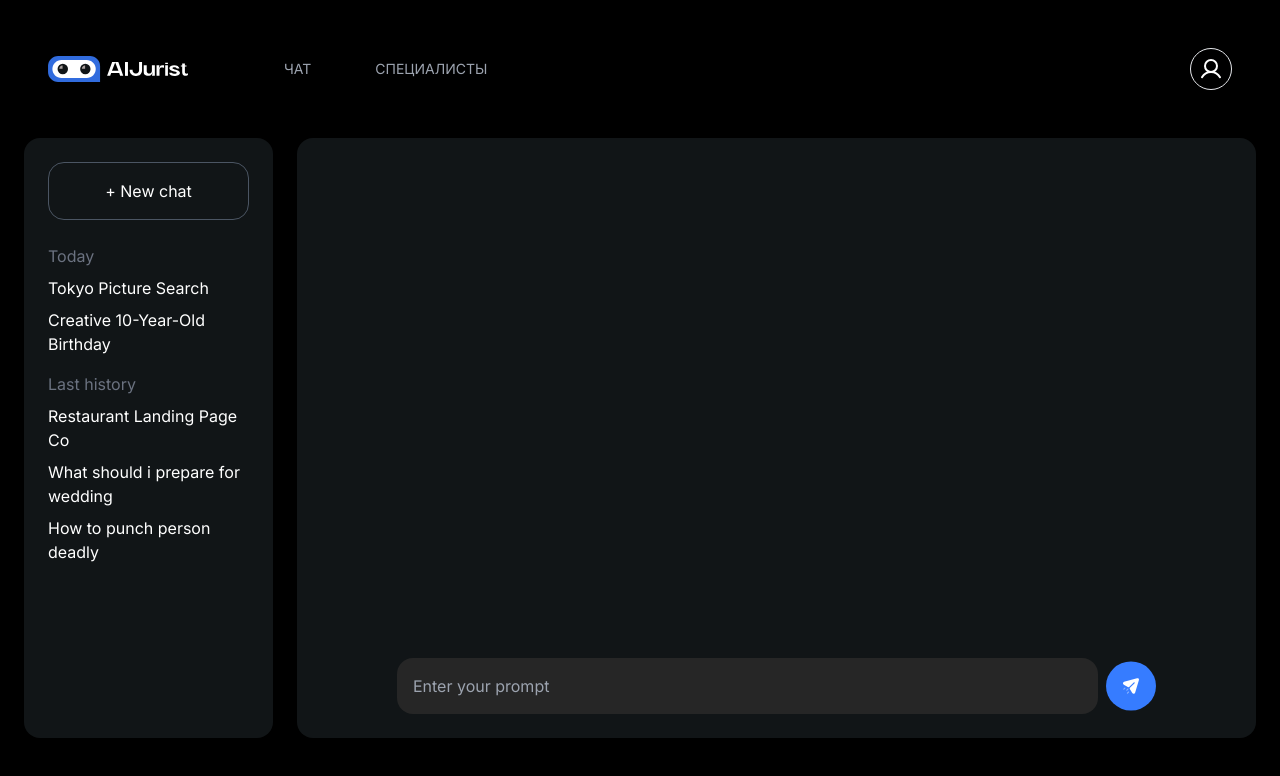
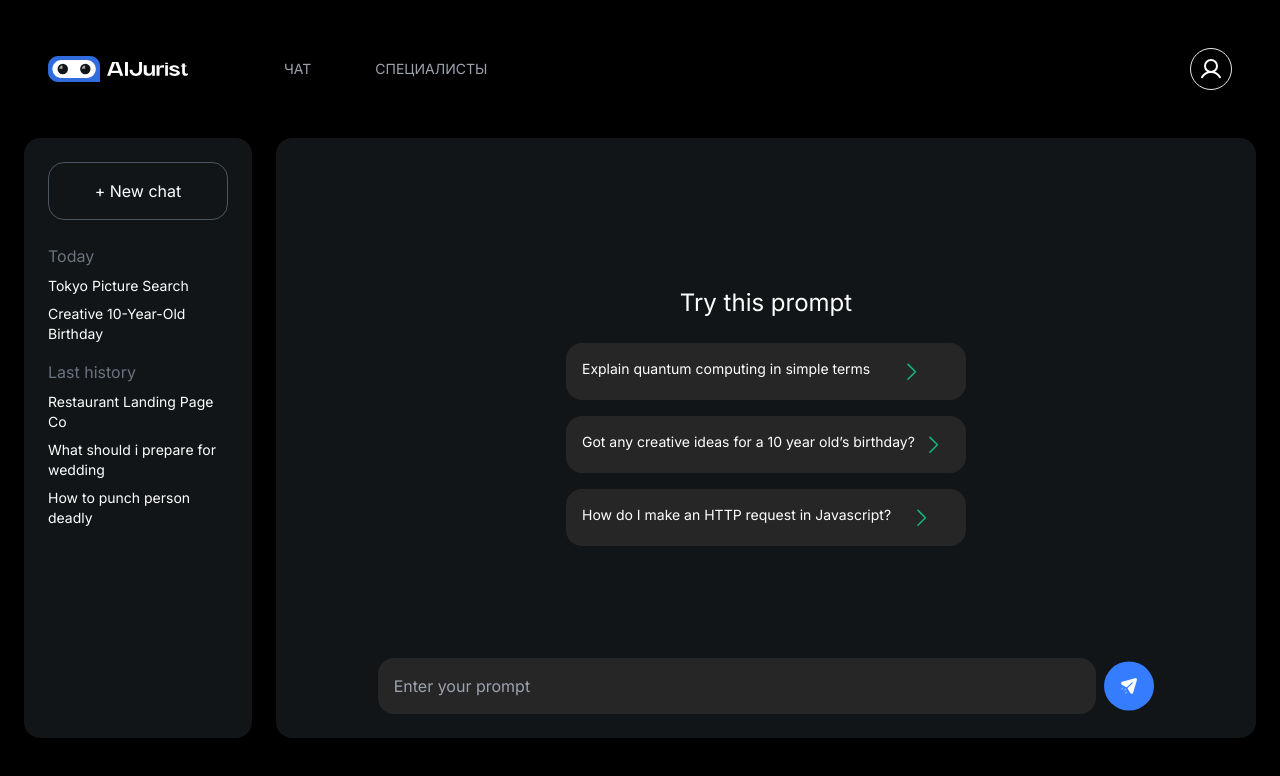
Before and after one commit to szebiniso/ai-jurist, a Next.js app: page /chat in a window 1280 px wide. Shown: the top 776 px of the page. Built offline with nearby package versions, Linux system fonts and the light colour scheme.

Commit message:
added prompts

```diff
--- a/src/components/chat/ChatPanel.tsx
+++ b/src/components/chat/ChatPanel.tsx
@@ -1,13 +1,36 @@
 import React from "react";
 import Image from "next/image";
+
+const arr = [
+  "Explain quantum computing in simple terms",
+  "Got any creative ideas for a 10 year old’s birthday?",
+  "How do I make an HTTP request in Javascript?",
+];
 
 const ChatPanel = () => {
   return (
     <div className="flex justify-center items-end h-full">
-      <div className="flex items-center gap-2 w-10/12">
-        {/*<div className="p-2 h-fit border border-gray-500 rounded text-gray-500 w-fit">*/}
-        {/*  +*/}
-        {/*</div>*/}
+      <div className="flex flex-col gap-28 w-10/12">
+        <div className="flex flex-col items-center gap-4">
+          <p className="text-white text-2xl mb-2">Try this prompt</p>
+          {arr.map((item) => (
+            <div
+              key={item}
+              className="p-4 bg-[#262626] rounded-2xl w-[400px] flex justify-between "
+            >
+              <p className="text-white text-sm">{item}</p>
+              <Image
+                className="m-auto"
+                src="/icons/arrowRight.svg"
+                alt="product"
+                width={25}
+                height={25}
+              />
+            </div>
+          ))}
+        </div>
+
+        <div className="flex items-center gap-2">
           <input
             className="bg-[#262626] rounded-2xl p-4 w-full text-white"
             placeholder="Enter your prompt"
@@ -22,6 +45,7 @@ const ChatPanel = () => {
           />
         </div>
       </div>
+    </div>
   );
 };
 
--- a/src/components/chat/HistoryBar.tsx
+++ b/src/components/chat/HistoryBar.tsx
@@ -12,7 +12,7 @@ const HistoryBar = () => {
           <div className="flex flex-col gap-2" key={history.title}>
             <p className="text-gray-500">{history.title}</p>
             {history.list.map((item) => (
-              <p className="text-white" key={item}>
+              <p className="text-white text-sm" key={item}>
                 {item}
               </p>
             ))}
```
Also changed, not shown: public/icons/arrowRight.svg (added). Lines whose indentation alone changed are shown as unchanged.
